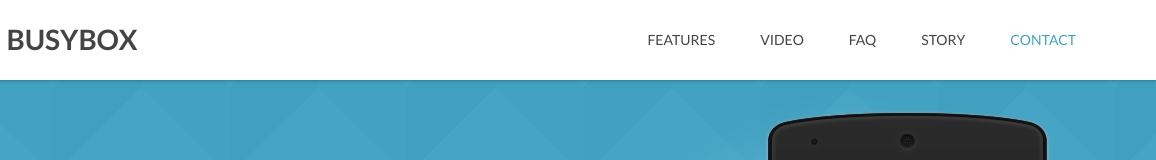
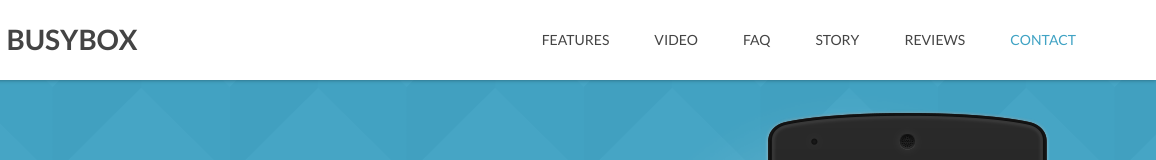
Before and after one commit to syphyr/BusyBox, a plain HTML site: page index.html in a window 1280 px wide. Shown: the top 160 px of the page, 124-1280 px from the left. Drawn offline with Linux system fonts and the light colour scheme.

Commit message:
update site

```diff
--- a/index.html
+++ b/index.html
@@ -54,6 +54,7 @@
                         <li class="nav-item"><a class="scrollto" href="#video">Video</a></li>
                         <li class="nav-item"><a class="scrollto" href="#faq">FAQ</a></li>
                         <li class="nav-item"><a class="scrollto" href="#story">Story</a></li>
+                        <li class="nav-item"><a class="scrollto" href="#testimonials">Reviews</a></li>
                         <li class="nav-item last"><a class="scrollto" href="#contact">Contact</a></li>
                     </ul><!--//nav-->
                 </div><!--//navabr-collapse-->
```
